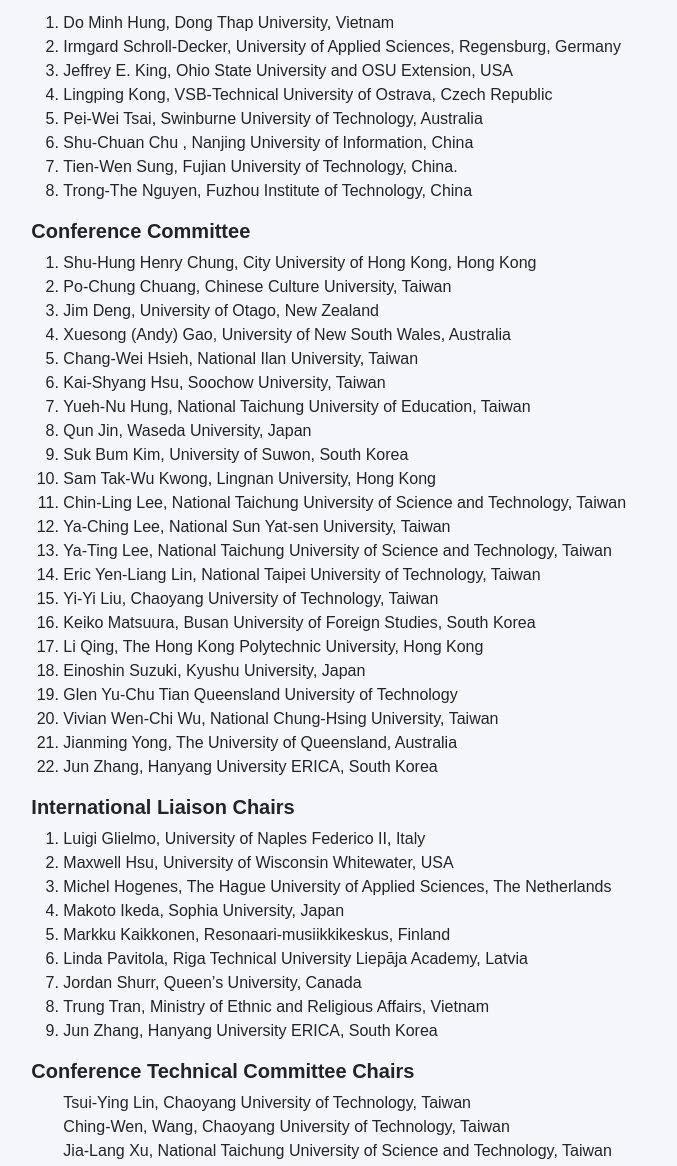
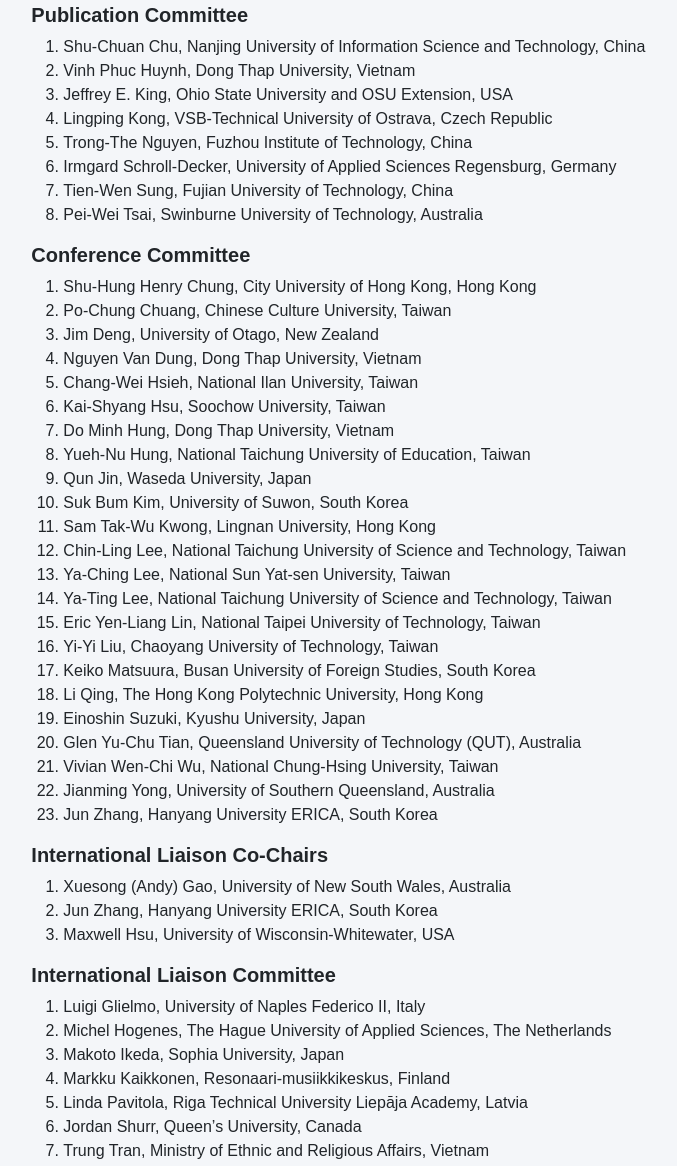
Before and after one commit to ssim2026/ssim2026.github.io, a plain HTML site: page Comm.html in a window 1280 px wide. Shown: the part 883-2049 px from the top of the page, without its empty margins (334-1011 px from the left). Drawn offline with nearby package versions, Linux system fonts and the light colour scheme.

Commit message:
Add files via upload

```diff
--- a/Comm.html
+++ b/Comm.html
@@ -333,8 +333,8 @@
         <h5><b>Honorary Chairs</b></h5>
         <ol>
           <li>Tao-Ming Cheng, Chaoyang University of Technology, Taiwan</li>
+          <li>Sung-Chi Hsu, Chaoyang University of Technology, Taiwan</li>
           <li>Truong Tan Dat, Dong Thap University, Vietnam</li>
-          <li>Sung-Chi Hsu, Chaoyang University of Technology, Taiwan</li>
           <li>Wen-Goang Yang, Chaoyang University of Technology, Taiwan</li>
         </ol>
         <h5><b>Conference Chair and Proposed Proceedings Editor</b></h5>
@@ -346,6 +346,7 @@
           <li>Nguyen Van Dung, Dong Thap University, Vietnam </li>
           <li>Xuesong (Andy) Gao, University of New South Wales</li>
           <li>Jun Zhang, Hanyang University ERICA, South Korea </li>
+          <li>Vinh Phuc Huynh, Dong Thap University, Vietnam </li>
           <li>Chia-hua Lee, National Cheng Kung University, Taiwan</li>
           <li>Chino Yabunaga, Toyo University, Japan</li>
           <li>Chih-Chien Yang, National Taichung University of Education, Taiwan</li>
@@ -360,23 +361,24 @@
         </ol>
         <h5><b>Publication Committee</b></h5>
         <ol>
-            <li>Do Minh Hung, Dong Thap University, Vietnam </li>
-            <li>Irmgard Schroll-Decker, University of Applied Sciences, Regensburg, Germany</li>
+            <li>Shu-Chuan Chu, Nanjing University of Information Science and Technology, China</li>
+            <li>Vinh Phuc Huynh, Dong Thap University, Vietnam</li>
             <li>Jeffrey E. King, Ohio State University and OSU Extension, USA</li>
             <li>Lingping Kong, VSB-Technical University of Ostrava, Czech Republic</li>
+            <li>Trong-The Nguyen, Fuzhou Institute of Technology, China</li>
+            <li>Irmgard Schroll-Decker, University of Applied Sciences Regensburg, Germany</li>
+            <li>Tien-Wen Sung, Fujian University of Technology, China</li>
             <li>Pei-Wei Tsai, Swinburne University of Technology, Australia</li>
-            <li>Shu-Chuan Chu , Nanjing University of Information, China</li>
-            <li>Tien-Wen Sung, Fujian University of Technology, China. </li>
-            <li>Trong-The Nguyen, Fuzhou Institute of Technology, China</li>
         </ol>
         <h5><b>Conference Committee</b></h5>
         <ol>
             <li>Shu-Hung Henry Chung, City University of Hong Kong, Hong Kong</li>
             <li>Po-Chung Chuang, Chinese Culture University, Taiwan</li>
             <li>Jim Deng, University of Otago, New Zealand</li>
-            <li>Xuesong (Andy) Gao, University of New South Wales, Australia</li>
+            <li>Nguyen Van Dung, Dong Thap University, Vietnam </li>
             <li>Chang-Wei Hsieh, National Ilan University, Taiwan</li>
             <li>Kai-Shyang Hsu, Soochow University, Taiwan</li>
+            <li>Do Minh Hung, Dong Thap University, Vietnam</li>
             <li>Yueh-Nu Hung, National Taichung University of Education, Taiwan</li>
             <li>Qun Jin, Waseda University, Japan</li>
             <li>Suk Bum Kim, University of Suwon, South Korea</li>
@@ -389,22 +391,26 @@
             <li>Keiko Matsuura, Busan University of Foreign Studies, South Korea</li>
             <li>Li Qing, The Hong Kong Polytechnic University, Hong Kong</li>
             <li>Einoshin Suzuki, Kyushu University, Japan</li>
-            <li>Glen Yu-Chu Tian Queensland University of Technology</li>
+            <li>Glen Yu-Chu Tian, Queensland University of Technology (QUT), Australia</li>
             <li>Vivian Wen-Chi Wu, National Chung-Hsing University, Taiwan</li>
-            <li>Jianming Yong, The University of Queensland, Australia</li>
+            <li>Jianming Yong, University of Southern Queensland, Australia</li>
             <li>Jun Zhang, Hanyang University ERICA, South Korea</li>
         </ol>
-        <h5><b>International Liaison Chairs</b></h5>
+        <h5><b>International Liaison Co-Chairs</b></h5>
         <ol>
-            <li>Luigi Glielmo, University of Naples Federico II, Italy </li>
-            <li>Maxwell Hsu, University of Wisconsin Whitewater, USA </li>
+            <li>Xuesong (Andy) Gao, University of New South Wales, Australia</li>
+            <li>Jun Zhang, Hanyang University ERICA, South Korea</li>
+            <li>Maxwell Hsu, University of Wisconsin-Whitewater, USA</li>
+        </ol>
+        <h5><b>International Liaison Committee</b></h5>
+        <ol>
+            <li>Luigi Glielmo, University of Naples Federico II, Italy</li>
             <li>Michel Hogenes, The Hague University of Applied Sciences, The Netherlands</li>
             <li>Makoto Ikeda, Sophia University, Japan</li>
-            <li>Markku Kaikkonen, Resonaari-musiikkikeskus, Finland </li>
-            <li>Linda Pavitola, Riga Technical University Liepāja Academy, Latvia </li>
+            <li>Markku Kaikkonen, Resonaari-musiikkikeskus, Finland</li>
+            <li>Linda Pavitola, Riga Technical University Liepāja Academy, Latvia</li>
             <li>Jordan Shurr, Queen’s University, Canada</li>
-            <li>Trung Tran, Ministry of Ethnic and Religious Affairs, Vietnam </li>
-            <li>Jun Zhang, Hanyang University ERICA, South Korea</li>
+            <li>Trung Tran, Ministry of Ethnic and Religious Affairs, Vietnam</li>
         </ol>
         <h5><b>Conference Technical Committee Chairs</b></h5>
         <ol style="list-style: none;">
```
